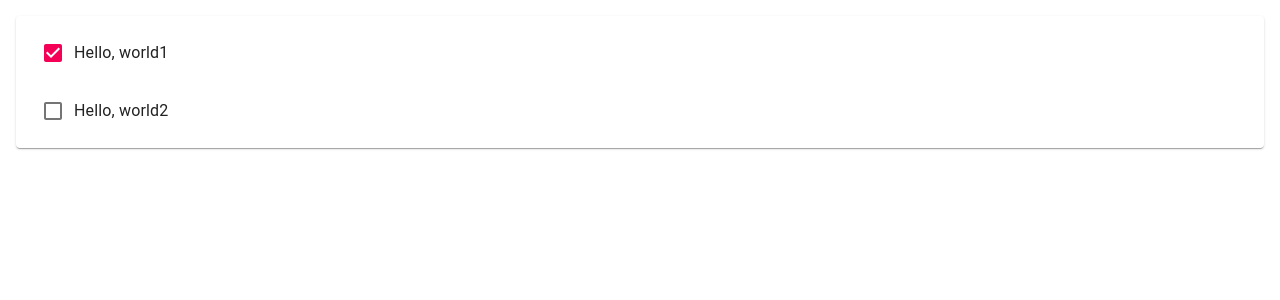
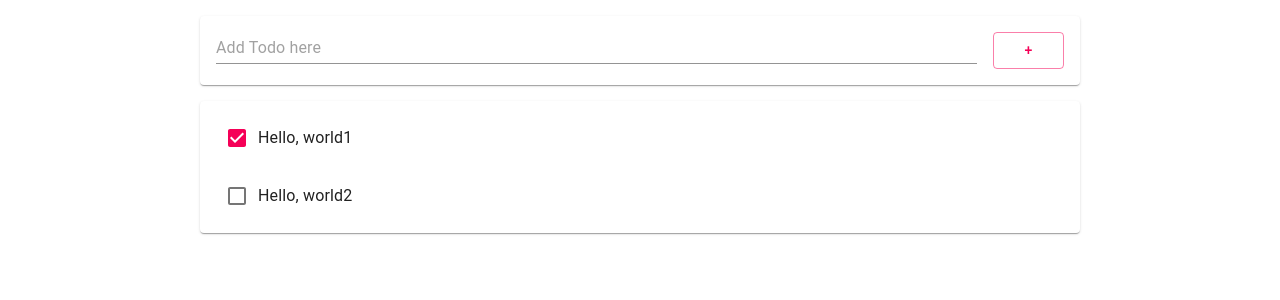
Before and after one commit to jwkcp/acorn-sbaws-react, a React (Create React App) app: page / in a window 1280 px wide. Shown: the top 300 px of the page. Built offline with nearby package versions, Linux system fonts and the light colour scheme.

Commit message:
Add onchange function

```diff
--- a/src/App.js
+++ b/src/App.js
@@ -1,7 +1,8 @@
 import './App.css';
 import Todo from './Todo';
+import AddTodo from './AppTodo';
 import React from 'react';
-import { Paper, List } from "@material-ui/core";
+import { Paper, List, Container } from "@material-ui/core";
 
 class App extends React.Component {
   constructor(props) {
@@ -33,7 +34,15 @@
       </Paper>
     );
 
-    return <div className="App">{todoItems}</div>
+    return (
+    <div className="App">
+      <Container maxWidth="md">
+        <AddTodo />
+        <div className="TodoList">{todoItems}</div>
+      </Container>
+    </div>
+    )
+
   }
 
   // render() {
--- /dev/null
+++ b/src/AppTodo.js
@@ -0,0 +1,40 @@
+import React from "react";
+import { TextField, Paper, Button, Grid } from "@material-ui/core";
+
+class AddTodo extends React.Component {
+    constructor(props) {
+        super(props);
+
+        this.state = {
+            item: {
+                title: ""
+            }
+        };
+    }
+
+    onInputChange = (e) => {
+        const thisItem = this.state.item;
+        thisItem.title = e.target.value;
+        this.setState({ item: thisItem });
+        console.log(thisItem);
+    };
+
+    render() {
+        return (
+            <Paper style={{ margin: 16, padding: 16 }}>
+                <Grid container>
+                    <Grid xs={11} md={11} item style={{ paddingRight: 16 }}>
+                        <TextField placeholder="Add Todo here" fullWidth onChange={this.onInputChange} value={this.state.item.title} />
+                    </Grid>
+                    <Grid xs={1} md={1} item>
+                        <Button fullWidth color="secondary" variant="outlined">
+                            +
+                        </Button>
+                    </Grid>
+                </Grid>
+            </Paper>
+        );
+    }
+}
+
+export default AddTodo;
```
